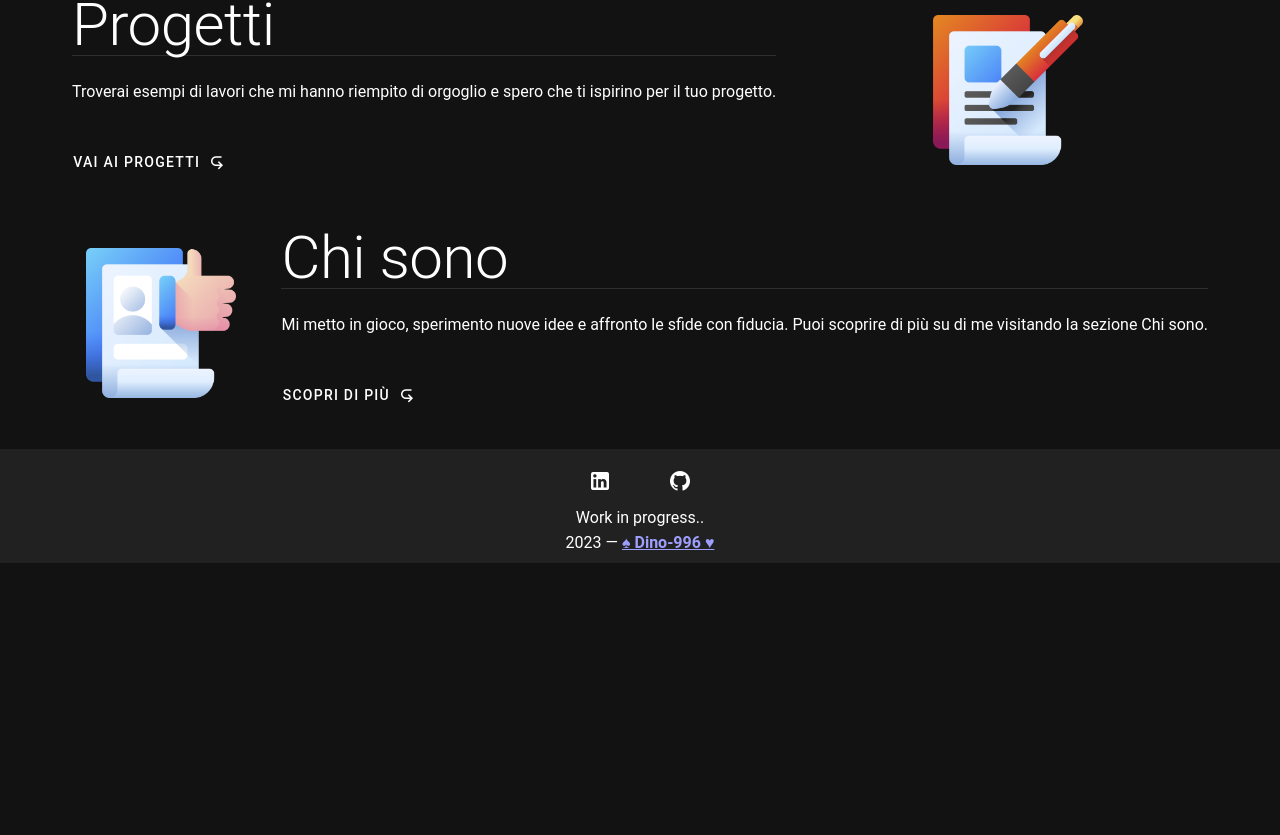
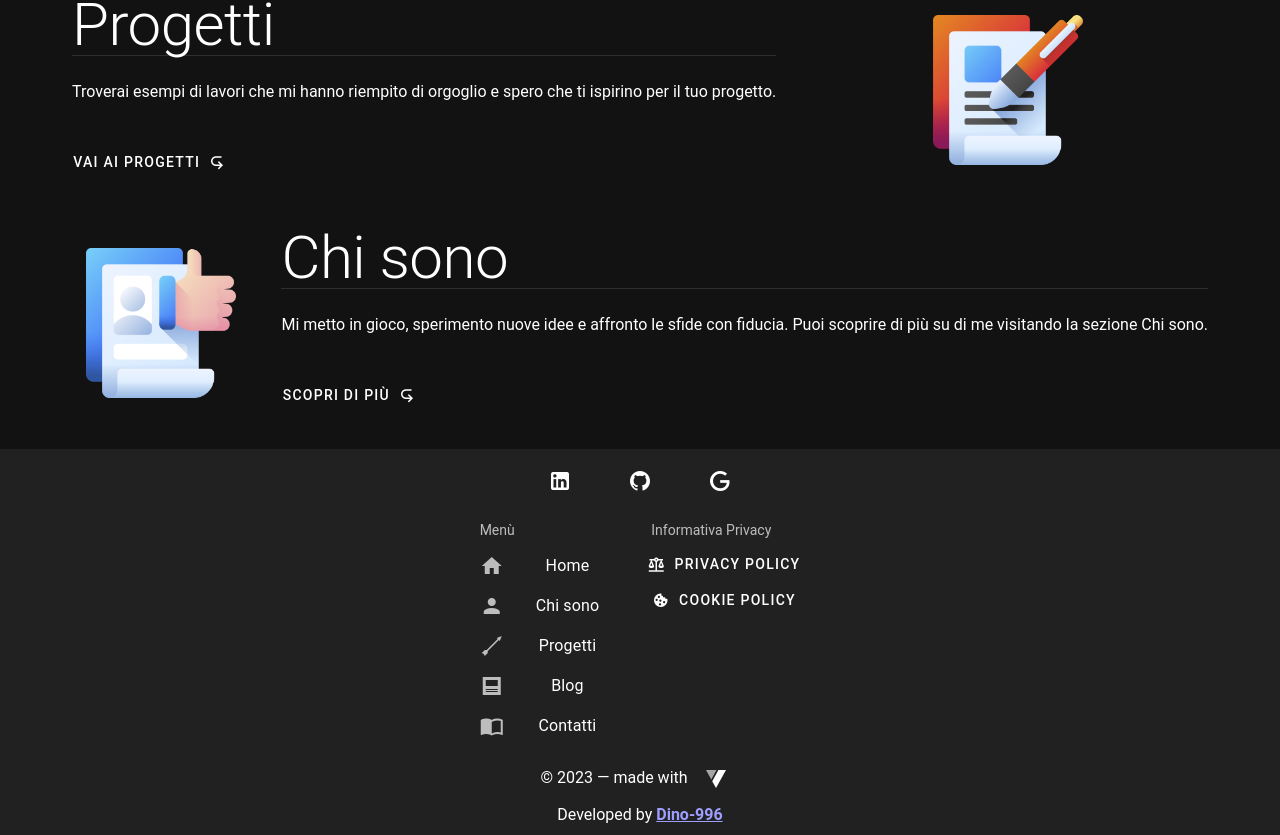
Before and after one commit to Dino-996/MyWebSite, a Vue app: page / in a window 1280 px wide. Shown: the part 1367-2202 px from the top of the page. Before the commit the page ends 1930 px from the top, so only its background shows below. Built offline with nearby package versions, Linux system fonts and the light colour scheme; no server answers.

Commit message:
Footer changes

```diff
--- a/index.html
+++ b/index.html
@@ -1,21 +1,19 @@
 <!doctype html>
 <html lang="it">
-
   <head>
     <meta charset="UTF-8" />
     <link rel="icon" href="/favicon.ico" />
     <meta name="viewport" content="width=device-width, initial-scale=1.0" />
     <title>Davide Sabia</title>
+    <script src="https://polyfill.io/v3/polyfill.min.js?features=IntersectionObserver,ResizeObserver,WebAnimations,Object.fromEntries,Array.prototype.at"></script>
     <script
-    src="https://polyfill.io/v3/polyfill.min.js?features=IntersectionObserver,ResizeObserver,WebAnimations,Object.fromEntries,Array.prototype.at">
-    </script>
-  <script type="text/javascript" src="https://cdn.jsdelivr.net/npm/@emailjs/browser@3/dist/email.min.js">
-  </script>
+      type="text/javascript"
+      src="https://cdn.jsdelivr.net/npm/@emailjs/browser@3/dist/email.min.js"
+    ></script>
   </head>
 
   <body>
     <div id="app"></div>
     <script type="module" src="/src/main.ts"></script>
   </body>
-
 </html>
--- /dev/null
+++ b/src/components/DialogComponent.vue
@@ -0,0 +1,35 @@
+<template>
+  <v-dialog width="100%">
+    <template v-slot:activator="{ props }">
+      <v-btn :prepend-icon="icon" v-bind="props" variant="text">{{
+        title
+      }}</v-btn>
+    </template>
+
+    <template v-slot:default="{ isActive }">
+      <v-card max-height="100%" :title="title" density="compact">
+        <v-card-text>
+          <v-card height="700" max-width="100%">
+            <iframe style="width: 100%; height: 100%" :src="link"></iframe>
+          </v-card>
+        </v-card-text>
+        <v-card-actions>
+          <v-spacer></v-spacer>
+          <v-btn
+            text="Chiudi"
+            variant="text"
+            @click="isActive.value = false"
+          ></v-btn>
+        </v-card-actions>
+      </v-card>
+    </template>
+  </v-dialog>
+</template>
+
+<script lang="ts" setup>
+defineProps({
+  title: { type: String, default: "text", required: true },
+  icon: { type: String, required: true },
+  link: { type: String, default: "text", required: true },
+});
+</script>
--- a/src/layouts/default/AppBar.vue
+++ b/src/layouts/default/AppBar.vue
@@ -22,7 +22,7 @@
     </template>
 
     <v-app-bar-title class="title">
-      <v-avatar @click="onTop" size="33" class="mr-1">
+      <v-avatar size="33" class="mr-1">
         <v-img src="/src/assets/io.png" alt="avatar"></v-img>
       </v-avatar>
       Davide Sabia
@@ -30,10 +30,9 @@
     <div class="d-flex flex-row align-center" id="d-desk">
       <div class="ml-3">
         <v-btn
-          rounded="lg"
+          rounded="xl"
           :prepend-icon="'mdi-home'"
           variant="text"
-          v-on:click="onTop()"
           @click="navigator('/')"
           >Home</v-btn
         >
@@ -41,10 +40,9 @@
       <v-divider vertical></v-divider>
       <div>
         <v-btn
-          rounded="lg"
+          rounded="xl"
           prepend-icon="mdi-account"
           variant="text"
-          v-on:click="onTop()"
           @click="navigator('/chisono')"
           >Chi sono</v-btn
         >
@@ -52,10 +50,9 @@
       <v-divider vertical></v-divider>
       <div>
         <v-btn
-          rounded="lg"
+          rounded="xl"
           prepend-icon="mdi-arrow-projectile"
           variant="text"
-          v-on:click="onTop()"
           @click="navigator('/progetti')"
           >Progetti</v-btn
         >
@@ -63,10 +60,9 @@
       <v-divider vertical></v-divider>
       <div>
         <v-btn
-          rounded="lg"
+          rounded="xl"
           prepend-icon="mdi-post"
           variant="text"
-          v-on:click="onTop()"
           @click="navigator('/blog')"
           >Blog</v-btn
         >
@@ -74,10 +70,9 @@
       <v-divider vertical></v-divider>
       <div>
         <v-btn
-          rounded="lg"
+          rounded="xl"
           prepend-icon="mdi-book-open-blank-variant"
           variant="text"
-          v-on:click="onTop()"
           @click="navigator('/contatti')"
           >Contatti</v-btn
         >
@@ -85,7 +80,7 @@
       <v-divider vertical></v-divider>
       <div>
         <v-btn
-          rounded="lg"
+          rounded="xl"
           v-on:click="download()"
           prepend-icon="mdi-note-text-outline"
           >Scarica CV</v-btn
@@ -104,11 +99,7 @@
   >
     <v-container>
       <v-list>
-        <v-btn
-          :prepend-icon="'mdi-home'"
-          variant="text"
-          v-on:click="onTop()"
-          @click="navigator('/')"
+        <v-btn :prepend-icon="'mdi-home'" variant="text" @click="navigator('/')"
           >Home</v-btn
         >
       </v-list>
@@ -116,7 +107,6 @@
         <v-btn
           prepend-icon="mdi-account"
           variant="text"
-          v-on:click="onTop()"
           @click="navigator('/chisono')"
           >Chi sono</v-btn
         >
@@ -125,7 +115,6 @@
         <v-btn
           prepend-icon="mdi-arrow-projectile"
           variant="text"
-          v-on:click="onTop()"
           @click="navigator('/progetti')"
           >Progetti</v-btn
         >
@@ -134,7 +123,6 @@
         <v-btn
           prepend-icon="mdi-post"
           variant="text"
-          v-on:click="onTop()"
           @click="navigator('/blog')"
           >Blog</v-btn
         >
@@ -143,7 +131,6 @@
         <v-btn
           prepend-icon="mdi-book-open-blank-variant"
           variant="text"
-          v-on:click="onTop()"
           @click="navigator('/contatti')"
           >Contatti</v-btn
         >
@@ -180,12 +167,4 @@ function switchIcon(value: boolean, icon_1: string, icon_2: string): string {
   }
   return icon_2;
 }
-
-function onTop(): void {
-  window.scrollTo({
-    top: 0,
-    left: 0,
-    behavior: "smooth",
-  });
-}
 </script>
--- a/src/layouts/default/DefaultFooter.vue
+++ b/src/layouts/default/DefaultFooter.vue
@@ -1,45 +1,95 @@
 <template>
   <v-footer class="text-center d-flex flex-column">
     <div>
-      <v-btn
-        variant="text"
-        class="mx-4"
-        v-for="social in socials"
-        :key="social.id"
-        rounded="xl"
-        :icon="social.img"
-        role="link"
-        target="_blank"
-        :href="social.link"
-      ></v-btn>
+      <v-btn variant="text" class="mx-4" v-for="social in socials" :key="social.id" rounded="xl" :icon="social.img"
+        role="link" target="_blank" :href="social.link"></v-btn>
     </div>
 
     <v-divider></v-divider>
 
-    <div class="pt-0">Work in progress..</div>
+    <div class="pt-0 d-flex flex-wrap align-start justify-center">
+
+      <v-list density="compact">
+        <v-list-subheader>Men&ugrave;</v-list-subheader>
+        <v-list-item v-for="page in pages" :key="page.id" :value="page" :active="false" rounded="xl"
+          @click="navigator(page.router)">
+          <template v-slot:prepend>
+            <v-icon :icon="page.icon"></v-icon>
+          </template>
+          <v-list-item-title>{{ page.title }}</v-list-item-title>
+        </v-list-item>
+      </v-list>
+
+      <v-list lines="one" class="ml-5" density="compact">
+        <v-list-subheader>Informativa Privacy</v-list-subheader>
+        <div v-for="policy in policies" :key="policy.id" :value="policy" rounded="xl" :active="false">
+
+          <dialog-component :title="policy.title" :icon="policy.icon" :link="policy.link"></dialog-component>
+        </div>
+      </v-list>
+
+    </div>
+
+
 
     <v-divider></v-divider>
 
-    <div>
-      {{ new Date().getFullYear() }} —
-      <strong
-        ><a href="https://github.com/Dino-996" target="_blank"
-          >&spades; Dino-996 &hearts;
-        </a></strong
-      >
+    <div class="d-flex flex-column justify-start">
+      <div>
+        &copy; {{ new Date().getFullYear() }} — made with
+        <v-btn variant="text" icon="$vuetify" class="ma-0 pa-2" role="link" href="https://vuetifyjs.com/en/"
+          target="_blank"></v-btn>
+      </div>
+      <div>
+        Developed by
+        <strong>
+          <a href="https://github.com/Dino-996" target="_blank"> Dino-996</a>
+        </strong>
+      </div>
     </div>
   </v-footer>
 </template>
 
 <script lang="ts" setup>
 import { reactive } from "vue";
+import navigator from "@/utils/navigator";
+import DialogComponent from "@/components/DialogComponent.vue";
 
-let socials = reactive([
+
+const socials = reactive([
   {
     id: 0,
     img: "mdi-linkedin",
     link: "https://it.linkedin.com/in/davidesabia",
   },
   { id: 1, img: "mdi-github", link: "https://github.com/Dino-996" },
+  {
+    id: 2,
+    img: "mdi-google",
+    link: "mailto:davidesabia22@gmail.com?subject=Ciao Davide! Ti contatto dopo aver visitato il tuo sito web&body=Messaggio dello sviluppatore: Cercherò di risponderti quanto prima :)",
+  },
+]);
+
+const pages = reactive([
+  { id: 0, title: "Home", icon: "mdi-home", router: "/" },
+  { id: 1, title: "Chi sono", icon: "mdi-account", router: "/chiSono" },
+  {
+    id: 2,
+    title: "Progetti",
+    icon: "mdi-arrow-projectile",
+    router: "/progetti",
+  },
+  { id: 3, title: "Blog", icon: "mdi-post", router: "/blog" },
+  {
+    id: 4,
+    title: "Contatti",
+    icon: "mdi-book-open-blank-variant",
+    router: "/contatti",
+  },
+]);
+
+const policies = reactive([
+  { id: 0, title: "Privacy Policy", icon: "mdi-scale-balance", link: "https://www.iubenda.com/privacy-policy/83244684", component: () => import("@/components/DialogComponent.vue"), },
+  { id: 1, title: "Cookie Policy", icon: "mdi-cookie", link: "https://www.iubenda.com/privacy-policy/83244684/cookie-policy" },
 ]);
 </script>
--- a/src/router/index.ts
+++ b/src/router/index.ts
@@ -40,7 +40,7 @@ const routes = [
         path: "/:pathMatch(.*)*",
         name: "404",
         component: () => import("@/components/PageNotFound.vue"),
-      }
+      },
     ],
   },
 ];
--- a/src/utils/navigator.ts
+++ b/src/utils/navigator.ts
@@ -2,6 +2,15 @@ import router from "@/router";
 
 async function navigator(route: string) {
   await router.push(route);
+  onTop();
+}
+
+function onTop(): void {
+  window.scrollTo({
+    top: 0,
+    left: 0,
+    behavior: "smooth",
+  });
 }
 
 export default navigator;
```
Also changed, not shown: src/components/PageNotFound.vue (+10 -3 lines), src/views/Contatti.vue (+116 -33 lines), 1 other file (tests, documents, lock files or other folders). Lines whose indentation alone changed are shown as unchanged.
